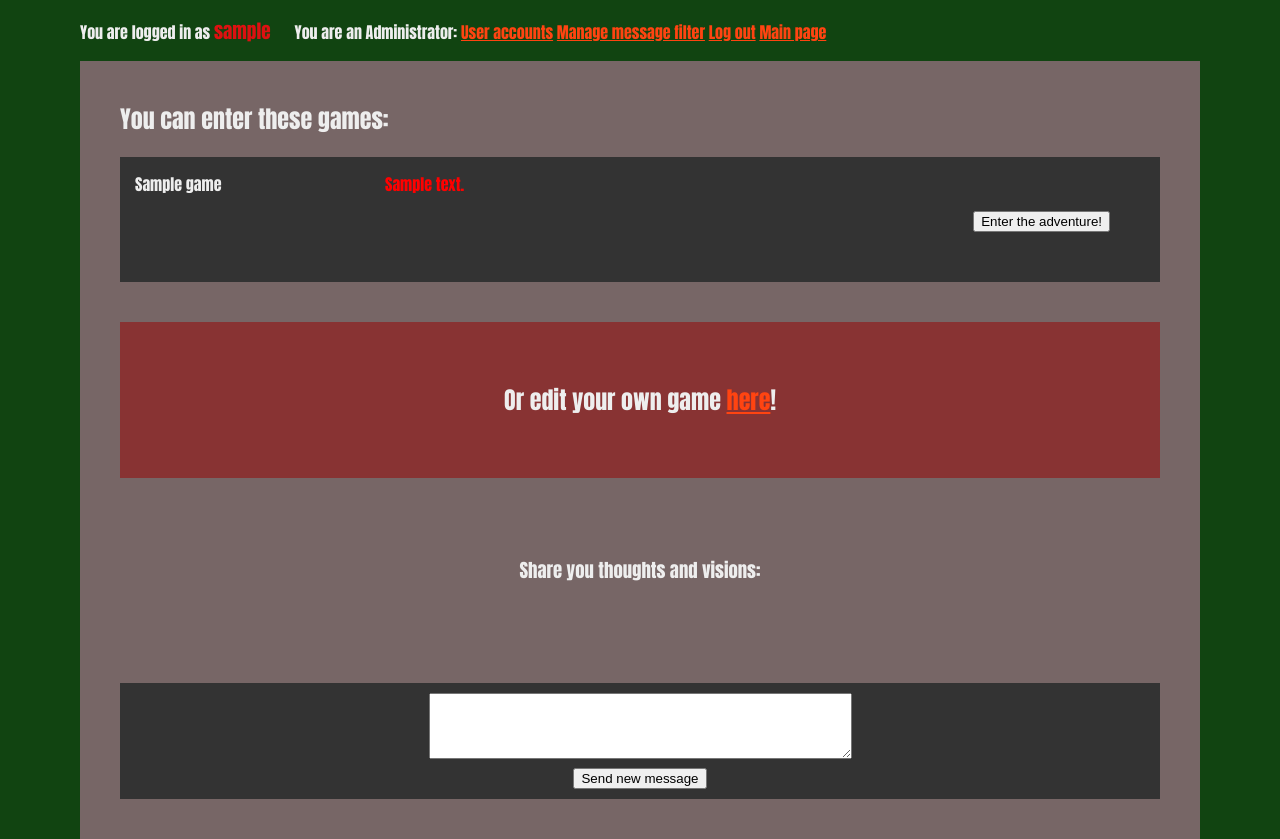
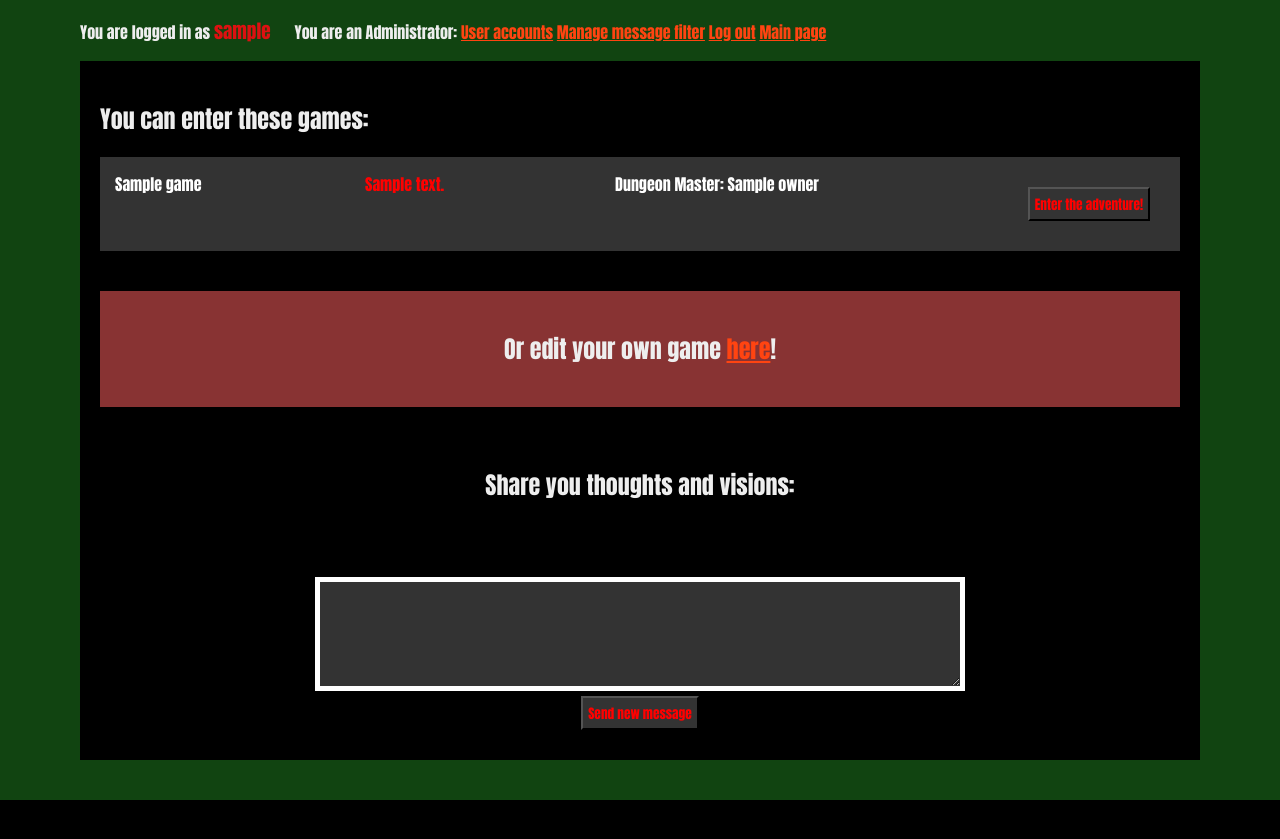
Before and after one commit to jatufin/multicave, a Flask app: template templates/index.html in a window 1280 px wide. After the commit the page ends 800 px from the top, so only its background shows below. Run offline with Flask 2, Linux system fonts and the light colour scheme; the visitor is signed in with stand-in values (Sample User, id 1); the template is opened without the code that fills it: most values are stand-ins (such as "Sample title", 1, 10 or a date in 2020).

Commit message:
Refine UI

```diff
--- a/static/styles.css
+++ b/static/styles.css
@@ -8,6 +7,18 @@ body {
 
     background: #114411;
 }
+
+input[type=submit] {
+    color: #FF0000;
+    font-family: "Impact", fantasy;
+    background-color: #333333;
+    padding-top: 5px;
+    padding-bottom: 5px;
+    padding-left: 5px;
+    padding-right: 5px;
+
+}
+
 a:link {
    color: #FF4411;
 }
@@ -25,15 +36,15 @@ a:active {
 }
 
 div {
-    padding-top: 40px;
-    padding-bottom: 40px;
-    padding-left: 40px;
-    padding-right: 40px;
+    padding-top: 20px;
+    padding-bottom: 20px;
+    padding-left: 20px;
+    padding-right: 20px;
 }
 
 div.gamelist {
     padding-top:20px;
-    background: #776666;
+    background: black;
 }
 
 
@@ -56,6 +67,7 @@ div.gametitle {
     padding: 5px;
     float: left;
     width: 15em;
+    color: white;
 }
 
 div.gamedesc {
@@ -68,6 +80,16 @@ div.gamedesc {
     color: red;
 }
 
+div.gameowner {
+    padding-top: 5px;
+    padding-bottom: 5px;
+    padding-left: 5px;
+    padding-right: 5px;
+    float: left;
+    width: 15em;
+    color: white;
+}
+
 div.editown {
     margin-top: 40px;
     background: #883333;
@@ -77,13 +99,11 @@ div.editown {
 div.messageboard {
     text-align: center;
     padding-top:20px;
-    background: #776666;
-
+    background: black;
 }
 
 div.messagelist {
-    padding-top:20px;
-    background: #776666;
+    padding-top:5px;
 }
 
 div.message {
@@ -93,17 +113,25 @@ div.message {
     padding-bottom: 10px;
     padding-left: 10px;
     padding-right: 10px;
+    color: white;
+    // border-style: solid;
 }
 
 p.messagebody {
     color: #00aa00;
     text-align: justify;
 }
-
+textarea.messagebody {
+    border: 5px solid white;
+    background: #333333;
+    color: #00aa00;
+    font-family: "Impact", fantasy;
+    width: 60%;
+    height: 100px;
+}
 
 div.newmessage {
     margin-top: 20px;
-    background: #333333;
     padding-top: 10px;
     padding-bottom: 10px;
     padding-left: 10px;
--- a/templates/bannedwords.html
+++ b/templates/bannedwords.html
@@ -6,9 +6,12 @@
 
 <h2>Dirty words, which are banned from the messageboard</h2>
 
+
 <form action="/updatewords" method="POST">
   {% for word in word_list %}
-  <p>{{ word.word }} Delete: <input type="checkbox" name="banned" value="{{ word.word }}" value="wrod" unchecked>
+  <div class="messagefilterword">
+    <p>{{ word.word }} <span class="alignright">Delete: <input type="checkbox" name="banned" value="{{ word.word }}" value="wrod" unchecked></span>
+  </div><!-- class="messagefilterword" -->
   {% endfor %}
   <hr>
   Add words: <input type="text" name="new_words">
--- a/templates/index.html
+++ b/templates/index.html
@@ -14,7 +14,7 @@
   <form action="/playgame" method="POST">
   <div class="gametitle">{{ game.title }}</div>
   <div class="gamedesc">{{ game.description }}</div>
-
+  <div class="gameowner">Dungeon Master: {{ game.owner }}</div>
   <input type="hidden" name="game_id" value="{{ game.id }}">
   <div class="alignright">
     <input type="submit" name="submit_button" value="Enter the adventure!">
@@ -32,7 +32,7 @@
 </div>
 
 <div class="messageboard">
-  <h3>Share you thoughts and visions:</h3>
+  <h2>Share you thoughts and visions:</h2>
 
   <div class="messagelist">
     {% for message in messages %}
@@ -47,7 +47,7 @@
 
   <div class="newmessage">
     <form action="/message" method="POST">
-      <textarea name="body" rows="4" cols="50"></textarea>
+      <textarea class="messagebody" name="body"></textarea>
       <br>
       <input type="submit" value="Send new message">
     </form>
--- a/templates/playgame.html
+++ b/templates/playgame.html
@@ -30,7 +30,9 @@
   {% endfor %}
   </div><!-- class="gameroomdesc" -->
 
-
+  {% if room.endroom == True %}
+  <h2>This is the end</h2>
+  {% else %}
   <div class="gameroomchoices">
     {% for choice in room.choices %}
     <form action="/playgame" method="POST">
@@ -40,6 +42,7 @@
     </form>
     {% endfor %}
   </div><!-- class="gameroomchoices" -->
+  {% endif %}
 </div><!-- class="gameroom" -->
 
 <div class="gameresetform">
```
Also changed, not shown: other parts of static/styles.css (+32 -2 lines), gameplay.py (+51 -33 lines), templates/adminusers.html (+5 -3 lines), templates/editgame.html (+6 -5 lines). Lines whose indentation alone changed are shown as unchanged.
